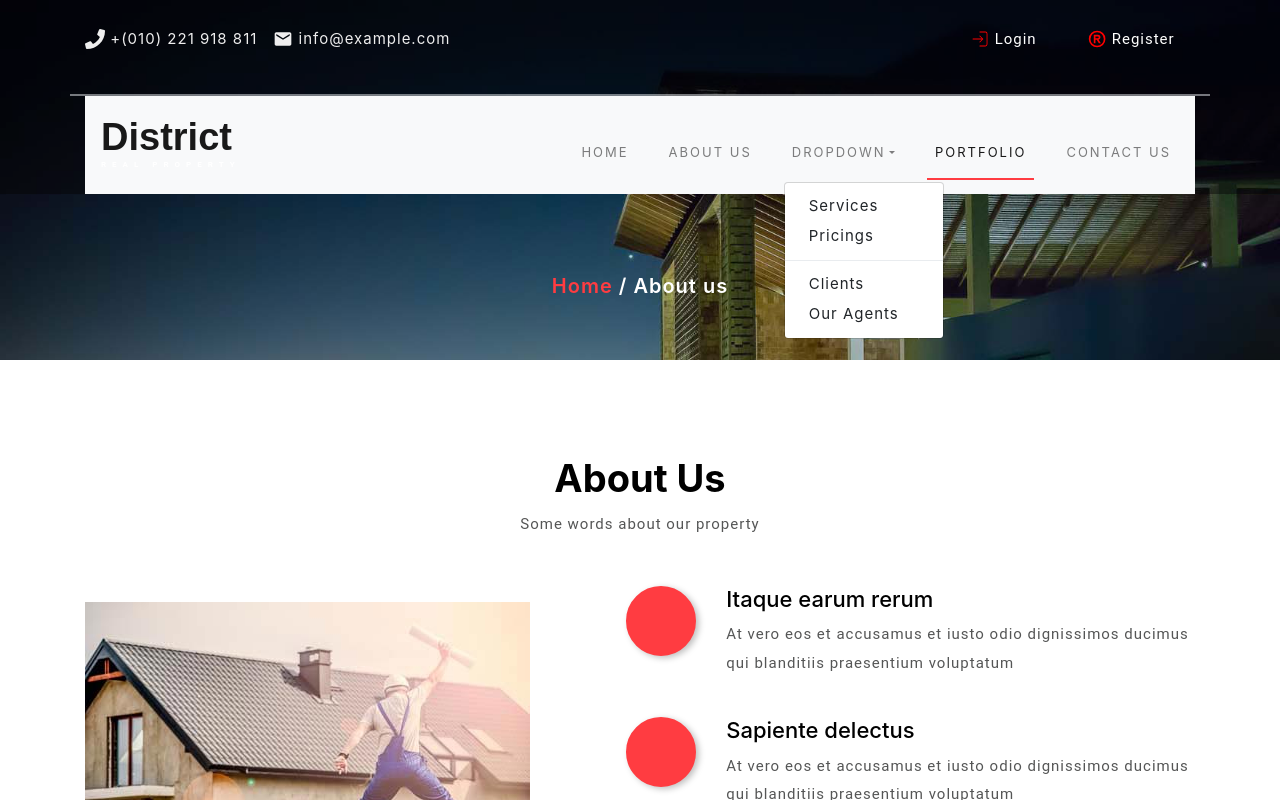
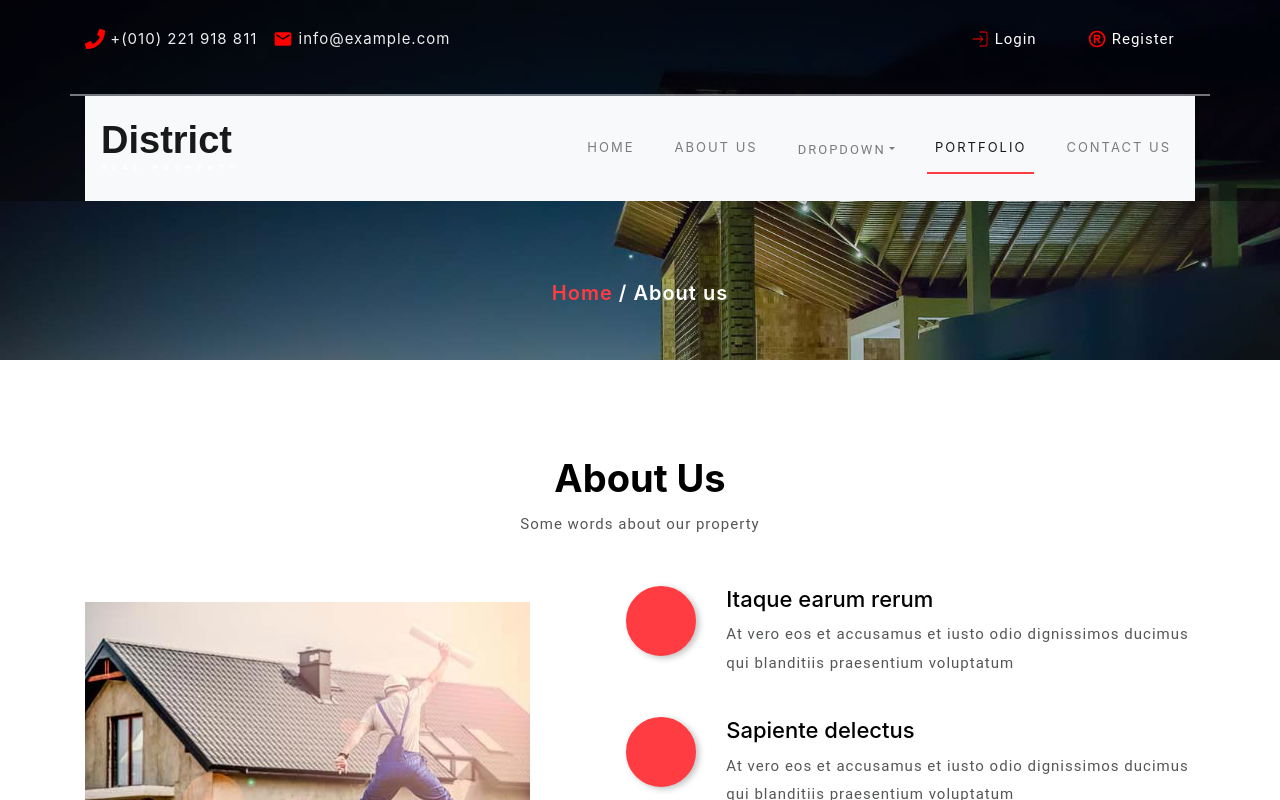
Before and after one commit to tientran1234/swp-code, a React (Vite) app: page /about in a window 1280 px wide. Shown: the top 800 px of the page. Built offline with nearby package versions, Linux system fonts and the light colour scheme; a web font is replaced by a local one.

Commit message:
add about page and fix navbar login, register

```diff
--- a/src/App.jsx
+++ b/src/App.jsx
@@ -1,17 +1,20 @@
-import About from './component/ABOUT/about'
 import './App.css'
 import Home from './component/home'
 import { Route,Routes } from 'react-router-dom'
 import Portfolio from './component/PORTFOLIO/portfolio'
+import About from './component/ABOUT/about'
+import Contact from './component/CONTACT/contact'
 function App() {
 
 
   return (
     <>
     <Routes>
-    <Route path="/about" exact element={<About/>}></Route>
+
    <Route path="/" exact element={<Home/>}></Route>
    <Route path="/portfolio" exact element={<Portfolio/>}></Route>
+   <Route path="/about" exact element={<About/>}></Route>
+   <Route path="/contact" exact element={<Contact/>}></Route>
       </Routes>
 
     </>
--- a/src/component/ABOUT/about.jsx
+++ b/src/component/ABOUT/about.jsx
@@ -5,9 +5,17 @@ import "../../assets/css/bootstrap.css"
 import Information from './information'
 import Team from './Team'
 import Footer from '../Footer'
+import useAuthStore from '../../zustand/authStore'
+import useRegister from '../../zustand/authRegister'
+import Register from '../Register'
+import Login from '../Login'
 function About() {
+  const isLoginFormOpen = useAuthStore((state) => state.isLoginFormOpen);
+  const isRegisterFormOpen=useRegister((state)=>state.isRegisterFormOpen)
   return (
     <div>
+      {isLoginFormOpen&&<Login/>}
+        {isRegisterFormOpen&&<Register/>}
         <Header name="About us"></Header>
         <Information/>
         <Team/>
--- /dev/null
+++ b/src/component/CONTACT/Form.jsx
@@ -0,0 +1,47 @@
+import React from 'react'
+
+function Form() {
+  return (
+    <div>
+        <section class="wthree-row w3-contact py-5">
+		<div class="container py-xl-5 py-lg-3">
+			<div class="text-center mb-lg-5 mb-4">
+				<h3 class="tittle mb-2">Contact Us</h3>
+				<p>Quick Send Us Message</p>
+			</div>
+			<div class="row contact-form py-3">
+
+				<div class="col-lg-6 map text-center">
+					<h4 >Our world wide range of Branches </h4>
+                    <iframe src="https://www.google.com/maps/embed?pb=!1m18!1m12!1m3!1d125416.69847789708!2d106.66639335362389!3d10.790480605200338!2m3!1f0!2f0!3f0!3m2!1i1024!2i768!4f13.1!3m3!1m2!1s0x31752731176b07b1%3A0xb752b24b379bae5e!2sFPT%20University%20HCMC!5e0!3m2!1sen!2s!4v1706329210941!5m2!1sen!2s"  height="400" style={{border:0,width:"100%"}} allowFullScreen="" loading="lazy" referrerPolicy="no-referrer-when-downgrade"></iframe>
+					{/* <img src="images/map.jpg" alt="" class="img-fluid" /> */}
+				</div>
+
+				<div class="col-lg-6 wthree-form-left mt-lg-0 mt-5">
+					<div class="contact-top1">
+						<form action="#" method="get" class="f-color">
+							<div class="form-group">
+								<label>Name</label>
+								<input type="text" class="contact-formw3ls form-control" name="text" id="contactusername" required/>
+							</div>
+							<div class="form-group">
+								<label>Email</label>
+								<input type="email" class="contact-formw3ls form-control" name="email" id="contactemail" required/>
+							</div>
+							<div class="form-group">
+								<label>Your Message</label>
+								<textarea class="contact-formw3ls form-control" rows="5" id="contactcomment" required></textarea>
+							</div>
+							<button type="submit" class="btn submit contact-submit">Submit</button>
+						</form>
+					</div>
+				</div>
+
+			</div>
+		</div>
+	</section>
+    </div>
+  )
+}
+
+export default Form
--- /dev/null
+++ b/src/component/CONTACT/contact.jsx
@@ -0,0 +1,26 @@
+import React from 'react'
+import Header from '../PORTFOLIO/Header'
+import Form from './Form'
+import "../../assets/css/style.css"
+import "../../assets/css/bootstrap.css"
+import useAuthStore from '../../zustand/authStore'
+import useRegister from '../../zustand/authRegister'
+import Login from '../Login'
+import Register from '../Register'
+import Footer from '../Footer'
+
+function Contact() {
+    const isLoginFormOpen = useAuthStore((state) => state.isLoginFormOpen);
+    const isRegisterFormOpen=useRegister((state)=>state.isRegisterFormOpen)
+  return (
+    <div>
+        <Header name="Contact Us"/>
+        {isLoginFormOpen&&<Login/>}
+        {isRegisterFormOpen&&<Register/>}
+        <Form/>
+        <Footer/>
+    </div>
+  )
+}
+
+export default Contact
--- a/src/component/PORTFOLIO/Header.jsx
+++ b/src/component/PORTFOLIO/Header.jsx
@@ -1,4 +1,4 @@
-import React from 'react'
+import React,{useState,useEffect} from 'react'
 import { Link } from 'react-router-dom'
 import useRegister from '../../zustand/authRegister';
 import useAuthStore from '../../zustand/authStore';
@@ -8,14 +8,33 @@ import { MdEmail } from "react-icons/md";
 import { FaPhone } from "react-icons/fa";
 function Header(props) {
 	const toggleLoginForm = useAuthStore((state) => state.toggleLoginForm);
-	const toggleRegisterForm=useRegister((state)=>state.toggleRegisterForm)
-	const isRegisterFormOpen=useRegister((state)=>state.isRegisterFormOpen)
+	const toggleRegisterForm = useRegister((state) => state.toggleRegisterForm)
+	const isRegisterFormOpen = useRegister((state) => state.isRegisterFormOpen)
+	const [isSticky, setSticky] = useState(false);
+	const [isDropdownVisible, setDropdownVisible] = useState(false);
+	const toggleDropdown = () => {
+		setDropdownVisible(!isDropdownVisible);
+	};
+	const handleScroll = () => {
+		const offset = window.scrollY;
+		if (offset > 100) {
+		  setSticky(true);
+		} else {
+		  setSticky(false);
+		}
+	  };
+	useEffect(() => {
+		window.addEventListener('scroll', handleScroll);
+		return () => {
+		  window.removeEventListener('scroll', handleScroll);
+		};
+	  }, [isSticky]);
 
 	return (
 		<div>
 			<div className="bannerbg-w3l bannerbg-w3l-inner">
 
-		<header>
+			<header className={isSticky ? 'sticky' : ''}>
 					<div className="header_topw3layouts_bar">
 						<div className="container">
 
@@ -23,9 +42,9 @@ function Header(props) {
 								<div className="col-xl-7 col-lg-6 header_agileits_left">
 									<ul>
 										<li className="mr-3">
-                                <FaPhone style={{fontSize:"20px",transform:"translateY(5px)"}} /> +(010) 221 918 811</li>
+											<FaPhone style={{ fontSize: "20px", transform: "translateY(5px)", color: "red" }} /> +(010) 221 918 811</li>
 										<li className="mr-3">
-                                <MdEmail style={{fontSize:"20px",transform:"translateY(5px)"}} /> info@example.com
+											<MdEmail style={{ fontSize: "20px", transform: "translateY(5px)", color: "red" }} /> info@example.com
 										</li>
 									</ul>
 								</div>
@@ -37,12 +56,12 @@ function Header(props) {
 										</div>
 
 										<div className="col-4 header-loginw3ls text-lg-right text-center">
-									<p  onClick={toggleLoginForm} style ={{color:"white",cursor:"pointer"}} href="#" className="log" data-toggle="modal" data-target="#exampleModalCenter1">
-									<CiLogin style={{fontSize:"20px",transform:"translateY(5px)",color:"red"}} /> Login</p>
+											<p onClick={toggleLoginForm} style={{ color: "white", cursor: "pointer" }} href="#" className="log" data-toggle="modal" data-target="#exampleModalCenter1">
+												<CiLogin style={{ fontSize: "20px", transform: "translateY(5px)", color: "red" }} /> Login</p>
 										</div>
 										<div className="col-4 header-loginw3ls">
-									<p onClick={toggleRegisterForm} style ={{color:"white",cursor:"pointer"}}  className="log" data-toggle="modal" data-target="#exampleModalCenter2">
-									<BiRegistered style={{fontSize:"20px",transform:"translateY(5px)",color:"red"}} /> Register</p>
+											<p onClick={toggleRegisterForm} style={{ color: "white", cursor: "pointer" }} className="log" data-toggle="modal" data-target="#exampleModalCenter2">
+												<BiRegistered style={{ fontSize: "20px", transform: "translateY(5px)", color: "red" }} /> Register</p>
 										</div>
 									</div>
 								</div>
@@ -66,27 +85,38 @@ function Header(props) {
 									</a> */}
 										</li>
 										<li className="nav-item mx-xl-4 mx-lg-3 my-lg-0 my-3">
-									<a className="nav-link" href="about.html">About us</a>
+											<Link className="nav-link" to="/about">About us</Link>
+
 										</li>
 										<li className="nav-item dropdown">
-									<a className="nav-link dropdown-toggle" href="#" id="navbarDropdown" role="button" data-toggle="dropdown" aria-haspopup="true"
+											<p className="nav-link dropdown-toggle"  onClick={toggleDropdown} id="navbarDropdown" role="button" data-toggle="dropdown" aria-haspopup="true"
 												aria-expanded="false">
 												Dropdown
-									</a>
+											</p>
+											{isDropdownVisible && (
 												<div className="dropdown-menu" aria-labelledby="navbarDropdown">
-										<a className="dropdown-item" href="index.html">Services</a>
-										<a className="dropdown-item" href="index.html">Pricings</a>
+													<p className="dropdown-item" >
+														Services
+													</p>
+													<p className="dropdown-item" >
+														Pricings
+													</p>
 													<div className="dropdown-divider"></div>
-										<a className="dropdown-item" href="about.html">Clients</a>
-										<a className="dropdown-item" href="about.html">Our Agents</a>
+													<p className="dropdown-item" >
+														Clients
+													</p>
+													<p className="dropdown-item" >
+														Our Agents
+													</p>
 												</div>
+											)}
 										</li>
 										<li className="nav-item  active mx-xl-4 mx-lg-3 my-lg-0 my-3">
 											<Link className="nav-link" to="/portfolio">Portfolio</Link>
 
 										</li>
 										<li className="nav-item">
-									<a className="nav-link" href="contact.html">Contact Us</a>
+											<Link className="nav-link" to="/contact">Contact Us</Link>
 										</li>
 									</ul>
 								</div>
--- a/src/component/bannerHeader.jsx
+++ b/src/component/bannerHeader.jsx
@@ -6,9 +6,11 @@ import { MdEmail } from "react-icons/md";
 
 import { FaPhone } from "react-icons/fa";
 import { Link } from 'react-router-dom';
+import useRegister from '../zustand/authRegister';
 
 export default function BannerHeader() {
 	const toggleLoginForm = useAuthStore((state) => state.toggleLoginForm);
+	const toggleRegisterForm= useRegister((state)=>state.toggleRegisterForm);
 	const [isDropdownVisible, setDropdownVisible] = useState(false);
 	const [isSticky, setSticky] = useState(false);
 
@@ -88,7 +90,7 @@ export default function BannerHeader() {
                                     <CiLogin style={{fontSize:"20px",transform:"translateY(5px)",color:"red"}} /> Login</p>
 								</div>
 								<div className="col-4 header-loginw3ls">
-<p className="log" data-toggle="modal" style={{color:"white",cursor:"pointer"}} data-target="#exampleModalCenter2">
+									<p onClick={toggleRegisterForm} className="log" data-toggle="modal" style={{color:"white",cursor:"pointer"}} data-target="#exampleModalCenter2">
                                     <BiRegistered style={{fontSize:"20px",transform:"translateY(5px)",color:"red"}} /> Register</p>
 								</div>
 							</div>
@@ -156,7 +158,7 @@ export default function BannerHeader() {
 					<h4 className="text-uppercase mt-md-3 mt-2 mb-md-4 mb-3">for your home</h4>
 					<p className="text-white">Sed do eiusmod tempor incididunt ut labore et dolore magna aliqua. Ut enim ad minim veniam, quis nostrud exercitation
 						ullamco laboris</p>
-<a href="about.html" className="banner-button btn mt-md-5 mt-4">Know More</a>
+					<a href="about.html" className="banner-button btn mt-md-5 mt-4">Know More</a>
 				</div>
 			</div>
 		</div>
```
Lines whose indentation alone changed are shown as unchanged.
